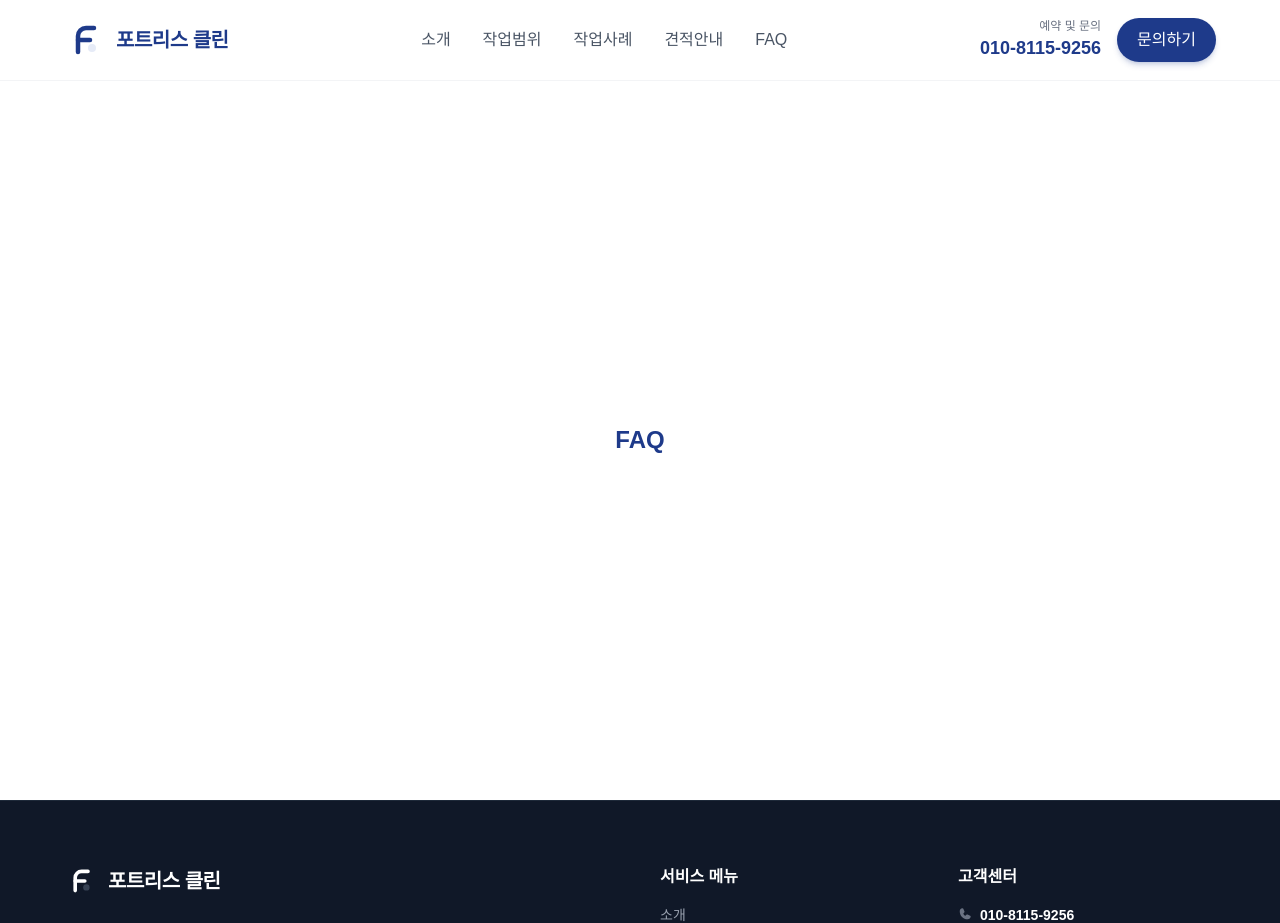
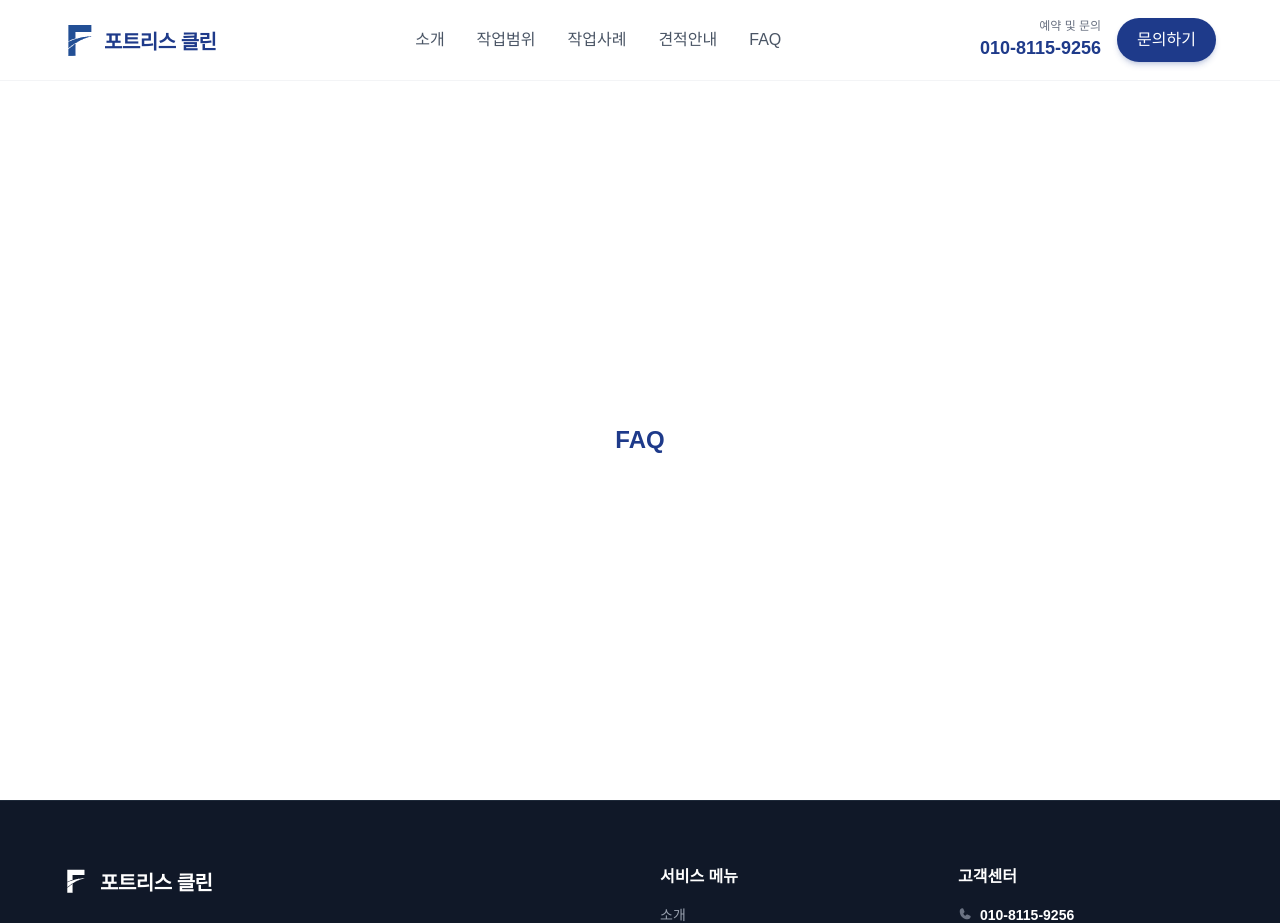
Before and after one commit to moolmin/fortressclean-web, a Next.js app: page /faq in a window 1280 px wide. Shown: the top 923 px of the page. Built offline with nearby package versions, Linux system fonts and the light colour scheme.

Commit message:
feat: replace SVG component with optimized Next.js image for site logo

```diff
--- a/components/fortressclean-home/site-footer.tsx
+++ b/components/fortressclean-home/site-footer.tsx
@@ -1,8 +1,8 @@
+import Image from "next/image";
 import Link from "next/link";
 
 import { Clock, Phone } from "./icons";
 import { NAV_ITEMS } from "./content";
-import { LogoMark } from "./logo-mark";
 import { PhosphorIcon } from "./phosphor-icon";
 import { PhoneLink } from "./shared";
 
@@ -13,12 +13,16 @@ export function SiteFooter() {
         <div className="mb-12 grid grid-cols-1 gap-10 md:grid-cols-2 lg:grid-cols-4">
           <div className="lg:col-span-2">
             <div className="mb-6 flex items-center gap-3">
-              <LogoMark
-                className="h-8 w-8"
-                stroke="white"
-                circleClassName="text-gray-700"
-              />
-              <span className="text-xl font-bold tracking-tight text-white">
+              <div className="relative h-6 w-6 overflow-hidden">
+                <Image
+                  src="/logo.svg"
+                  alt="포트리스 클린 로고"
+                  fill
+                  sizes="32px"
+                  className="scale-[1.28] object-contain brightness-0 invert"
+                />
+              </div>
+              <span className="text-xl font-bold tracking-tight text-white pt-1">
                 포트리스 클린
               </span>
             </div>
@@ -69,7 +73,7 @@ export function SiteFooter() {
           </div>
         </div>
         <div className="flex flex-col items-center gap-4 border-t border-gray-800 pt-8 text-sm md:flex-row">
-          <p>© 포트리스 클린. All rights reserved.</p>
+          <p>© Fortressclean. All rights reserved.</p>
         </div>
       </div>
     </footer>
--- a/components/fortressclean-home/site-header.tsx
+++ b/components/fortressclean-home/site-header.tsx
@@ -1,10 +1,10 @@
 "use client";
 
+import Image from "next/image";
 import Link from "next/link";
 import { useEffect, useState } from "react";
 
 import { NAV_ITEMS } from "./content";
-import { LogoMark } from "./logo-mark";
 import { PhoneLink } from "./shared";
 
 export function SiteHeader() {
@@ -25,9 +25,18 @@ export function SiteHeader() {
       className={`fixed top-0 z-50 w-full border-b border-gray-100 bg-white/95 backdrop-blur-sm transition-all duration-300 ${scrolled ? "header-scrolled" : ""}`}
     >
       <div className="mx-auto flex h-20 max-w-[1200px] items-center justify-between px-6">
-        <Link href="/" className="flex items-center gap-3">
-          <LogoMark className="h-10 w-10 text-[#e6ebf7]" circleClassName="text-[#e6ebf7]" />
-          <span className="text-xl font-bold tracking-tight text-brand-900">
+        <Link href="/" className="flex items-center gap-2">
+          <div className="relative h-8 w-8 overflow-hidden">
+            <Image
+              src="/logo.svg"
+              alt="포트리스 클린 로고"
+              fill
+              sizes="40px"
+              className="scale-[1.28] object-contain"
+              priority
+            />
+          </div>
+          <span className="text-xl font-bold tracking-tight text-brand-900 pt-1">
             포트리스 클린
           </span>
         </Link>
```
Also changed, not shown: public/logo.svg (added).
